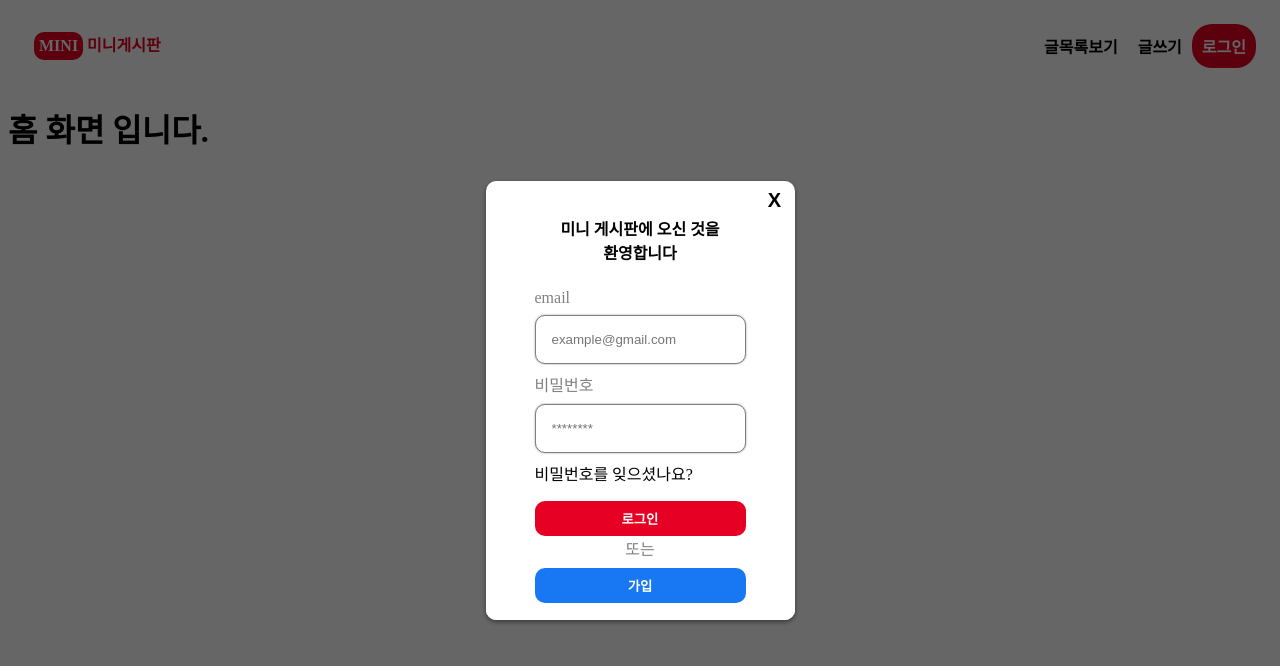
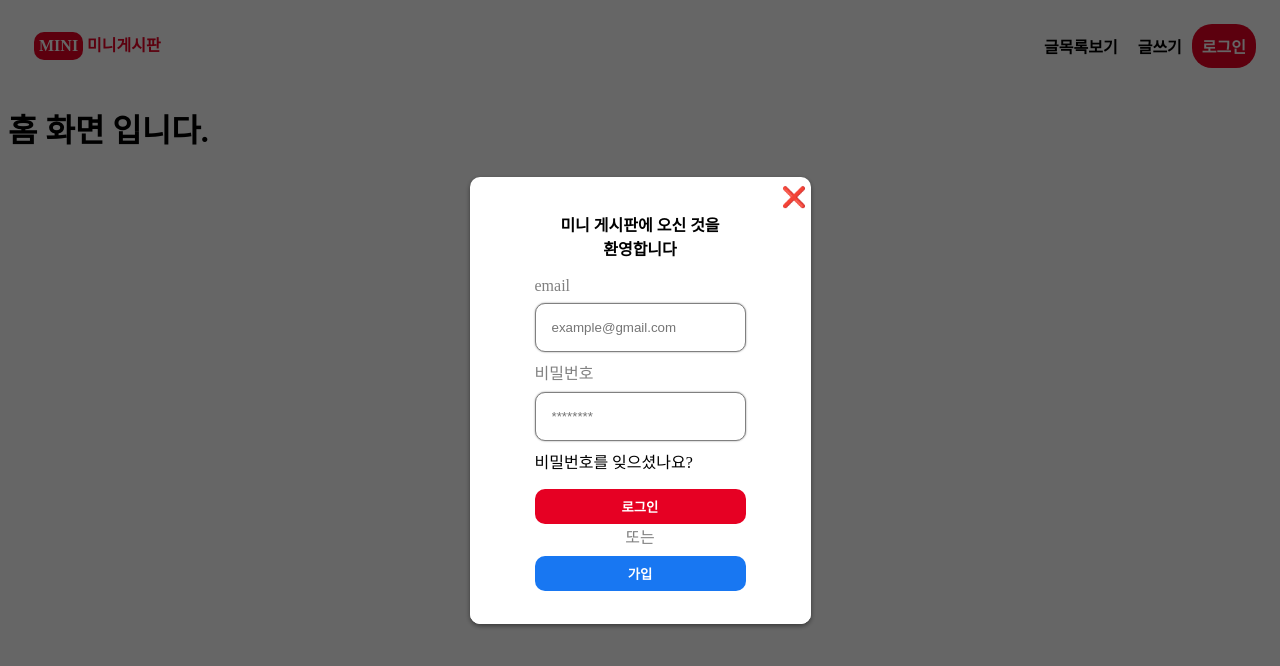
Before and after one commit to HaejinYang/mini-bbs-with-server, a React (Create React App) app in the folder client/: page / in a window 1280 px wide. Both pictures are taken after a click on the button "로그인". Shown: the top 666 px of the page. Built offline with nearby package versions, Linux system fonts and the light colour scheme.

Commit message:
feat: 로그인, 가입 폼 내용 검증 추가

```diff
--- /dev/null
+++ b/client/src/components/common/util/util.ts
@@ -0,0 +1,13 @@
+const ValidateEmail = (email: string): boolean => {
+    return /^[A-Z0-9._%+-]+@[A-Z0-9.-]+\.[A-Z]{2,4}$/i.test(email);
+};
+
+const ValidateNickname = (name: string): boolean => {
+    return !(/[^a-z|A-Z|0-9|ㄱ-ㅎ|가-힣]/g.test(name));
+}
+
+const ValidatePassword = (password: string): boolean => {
+    return password.length >= 8;
+}
+
+export {ValidateEmail, ValidateNickname, ValidatePassword};
--- a/client/src/components/sign/SignIn.tsx
+++ b/client/src/components/sign/SignIn.tsx
@@ -1,6 +1,8 @@
 import React, {useState} from "react";
-import {CenteredSpan, Container, CursorSpan, FocusSpan, FormContainer} from "./styled";
+import {CenteredSpan, Container, CursorSpan, FocusSpan, FormContainer, InvalidFormItemSpan} from "./styled";
 import {useNavigate} from "react-router-dom";
+import {ValidateEmail, ValidatePassword} from "../common/util/util";
+import styled from "styled-components";
 
 interface SignInProps {
     onFormSwitch(name: string): void;
@@ -10,24 +12,47 @@ interface SignInProps {
 const SignIn: React.FC<SignInProps> = (props) => {
     const [email, setEmail] = useState('');
     const [password, setPassword] = useState('');
-    const navigator = useNavigate();
+    const [isEmailValid, setEmailValid] = useState(true);
+    const [isPasswordValid, setPasswordValid] = useState(true);
+
+    const handleSubmit = (e: React.FormEvent<HTMLFormElement>) => {
+        e.preventDefault();
+        let isInvalid = false;
+        if(!ValidateEmail(email)) {
+            setEmailValid(false);
+            isInvalid = true;
+        }
+
+        if(ValidatePassword(password)) {
+            setPasswordValid(false);
+            isInvalid = true;
+        }
+
+        if(!isInvalid) {
+            setEmailValid(true);
+            setPasswordValid(true);
+        }
+    };
+
     return (
         <Container>
             <button onClick={() => {
                 props.onClose();
-            }
-            }>X</button>
+            }}>❌</button>
             <FocusSpan>
                 미니 게시판에 오신 것을<br/>
                 환영합니다
             </FocusSpan>
-            <FormContainer>
+            <FormContainer onSubmit={handleSubmit}>
                 <label htmlFor="email">email</label>
                 <input id="email" name="email" placeholder="example@gmail.com" type="text" value={email}
                        onChange={e => setEmail(e.target.value)}/>
+                {isEmailValid || <InvalidFormItemSpan>❌ 이메일을 확인해주세요</InvalidFormItemSpan>}
                 <label htmlFor="password-first">비밀번호</label>
                 <input id="password" name="password" placeholder="********" type="password" value={password}
                        onChange={e => setPassword(e.target.value)}/>
+                {isPasswordValid || <InvalidFormItemSpan>❌ 비밀번호를 확인해주세요</InvalidFormItemSpan>}
+
                 <CursorSpan>비밀번호를 잊으셨나요?</CursorSpan>
                 <input type="submit" value="로그인"/>
                 <CenteredSpan>또는</CenteredSpan>
@@ -37,4 +62,5 @@ const SignIn: React.FC<SignInProps> = (props) => {
     )
 }
 
+
 export default SignIn;
--- a/client/src/components/sign/SignUp.tsx
+++ b/client/src/components/sign/SignUp.tsx
@@ -1,5 +1,6 @@
 import React, {useState} from "react";
-import {CenteredSpan, Container, FocusSpan, FormContainer} from "./styled";
+import {CenteredSpan, Container, FocusSpan, FormContainer, InvalidFormItemSpan} from "./styled";
+import {ValidateEmail, ValidateNickname, ValidatePassword} from "../common/util/util";
 
 interface SignUpProps {
     onFormSwitch(name: string): void;
@@ -12,9 +13,35 @@ const SignUp: React.FC<SignUpProps> = (props) => {
     const [nickname, setNickname] = useState('');
     const [passwordFirst, setPasswordFirst] = useState('');
     const [passwordSecond, setPasswordSecond] = useState('');
+    const [isEmailValid, setEmailValid] = useState(true);
+    const [isNicknameValid, setNicknameValid] = useState(true);
+    const [isPasswordValid, setPasswordValid] = useState(true);
+
 
     const handleSubmit = (event: React.FormEvent<HTMLFormElement>) => {
         event.preventDefault();
+        let isValid = true;
+
+        if (!ValidateEmail(email)) {
+            setEmailValid(false);
+            isValid = false;
+        }
+
+        if (!ValidateNickname(nickname)) {
+            setNicknameValid(false);
+            isValid = false;
+        }
+
+        if (passwordFirst !== passwordSecond || ValidatePassword(passwordFirst)) {
+            setPasswordValid(false);
+            isValid = false;
+        }
+
+        if (isValid) {
+            setEmailValid(true);
+            setNicknameValid(true);
+            setPasswordValid(true);
+        }
     }
 
     return (
@@ -22,7 +49,8 @@ const SignUp: React.FC<SignUpProps> = (props) => {
             <button onClick={() => {
                 props.onClose();
             }
-            }>X</button>
+            }>❌
+            </button>
             <FocusSpan>
                 미니 게시판에 오신 것을<br/>
                 환영합니다
@@ -31,17 +59,21 @@ const SignUp: React.FC<SignUpProps> = (props) => {
                 <label htmlFor="email">email</label>
                 <input id="email" name="email" placeholder="example@gmail.com" type="text" value={email}
                        onChange={e => setEmail(e.target.value)}/>
+                {isEmailValid || <InvalidFormItemSpan>❌ 이메일을 확인해주세요</InvalidFormItemSpan>}
                 <label htmlFor="nickname">이름</label>
                 <input id="nickname" name="nickname" placeholder="baby" type="text" value={nickname}
                        onChange={e => setNickname(e.target.value)}/>
+                {isNicknameValid || <InvalidFormItemSpan>❌ 이름을 확인해주세요</InvalidFormItemSpan>}
                 <label htmlFor="password-first">비밀번호</label>
                 <input id="password-first" name="password-first" placeholder="********" type="password"
                        value={passwordFirst}
                        onChange={e => setPasswordFirst(e.target.value)}/>
+                {isPasswordValid || <InvalidFormItemSpan>❌ 비밀번호를 확인해주세요</InvalidFormItemSpan>}
                 <label htmlFor="password-second">비밀번호확인</label>
                 <input id="password-second" name="password-second" placeholder="********" type="password"
                        value={passwordSecond}
                        onChange={e => setPasswordSecond(e.target.value)}/>
+                {isPasswordValid || <InvalidFormItemSpan>❌ 비밀번호를 확인해주세요</InvalidFormItemSpan>}
                 <input type="submit" value="가입"/>
                 <CenteredSpan>또는</CenteredSpan>
                 <button onClick={e => props.onFormSwitch("sign-in")}>로그인</button>
--- a/client/src/components/sign/styled.tsx
+++ b/client/src/components/sign/styled.tsx
@@ -30,7 +30,7 @@ const FormContainer = styled.form`
   display: flex;
   flex-direction: column;
   justify-content: center;
-  padding: 1rem 3rem;
+  padding: 0.5rem 4rem 2rem 4rem;
   border: 1px solid white;
   border-radius: 10px;
 
@@ -83,6 +83,11 @@ const CenteredSpan = styled.span`
 const FocusSpan = styled.span`
   text-align: center;
   font-weight: bold;
-`
+`;
 
-export {Container, FormContainer, FocusSpan, CenteredSpan, CursorSpan};
+const InvalidFormItemSpan = styled.span`
+  color: #e60023;
+  font-size: 11px;
+`;
+
+export {Container, FormContainer, FocusSpan, CenteredSpan, CursorSpan, InvalidFormItemSpan};
```
